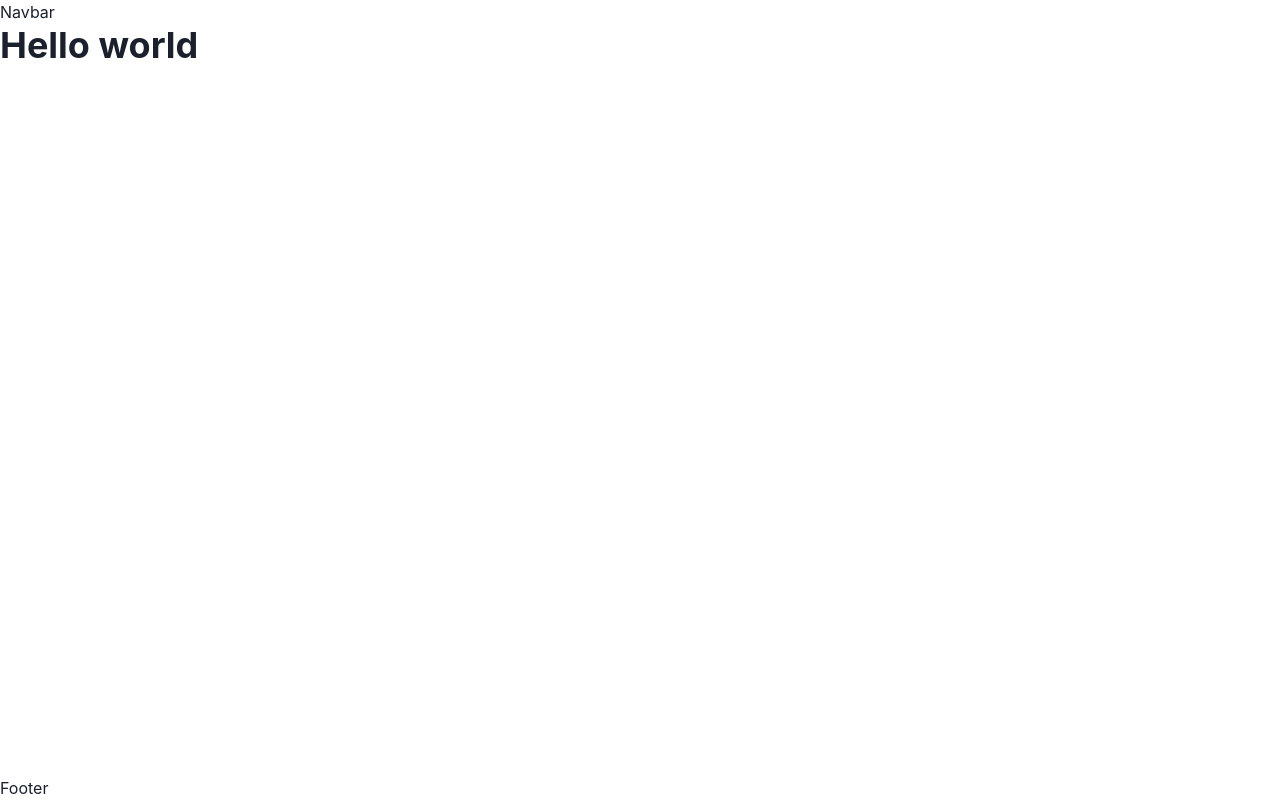
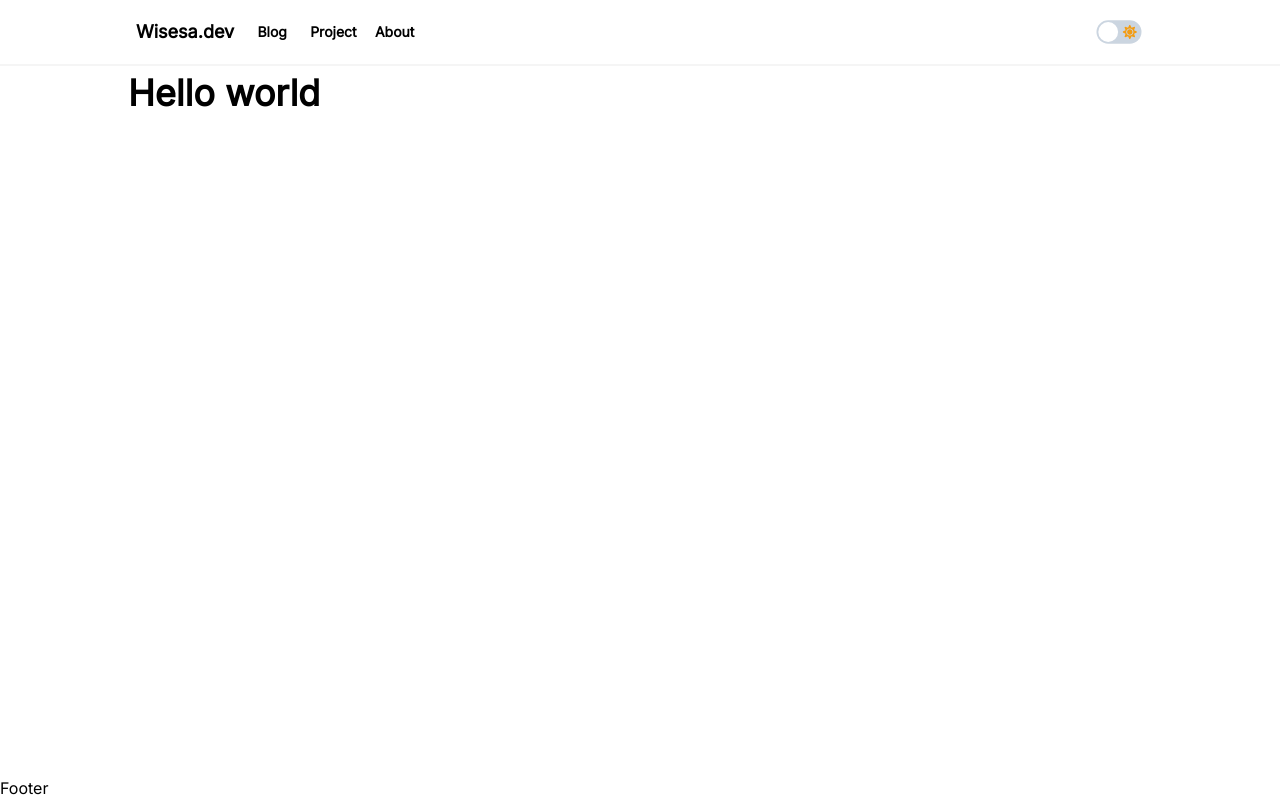
Before and after one commit to JamesWangDev/draw-canvas, a Next.js app: page / in a window 1280 px wide. Built offline with nearby package versions, Linux system fonts and the light colour scheme.

Commit message:
feat: add navbar & theme switcher

```diff
--- a/components/Main.tsx
+++ b/components/Main.tsx
@@ -2,7 +2,14 @@ import { Stack, StackProps } from "@chakra-ui/layout";
 
 const Main = ({ children, ...props }: StackProps) => {
   return (
-    <Stack flex="1" w="full" {...props}>
+    <Stack
+      pt={["54px", "72px"]}
+      flex="1"
+      w="full"
+      maxW="5xl"
+      mx="auto"
+      {...props}
+    >
       {children}
     </Stack>
   );
--- a/components/Navbar.tsx
+++ b/components/Navbar.tsx
@@ -1,7 +1,82 @@
-import { Box } from "@chakra-ui/layout";
-
+import { Button, ButtonProps } from "@chakra-ui/button";
+import { useColorModeValue } from "@chakra-ui/color-mode";
+import { Box, Flex, HStack } from "@chakra-ui/layout";
+import Link from "next/link";
+import ThemeSwitcher from "./ThemeSwitcher";
 const Navbar = () => {
-  return <Box>Navbar</Box>;
+  const color = useColorModeValue("black", "white");
+  const bgColor = useColorModeValue("whiteAlpha.50", "blackAlpha.50");
+  const borderBottomColor = useColorModeValue(
+    "blackAlpha.50",
+    "whiteAlpha.200"
+  );
+  const hoverBg = useColorModeValue("blackAlpha.300", "whiteAlpha.300");
+  const buttonStyle: ButtonProps = {
+    as: "a",
+    borderRadius: "none",
+    py: [6, 8],
+    px: 2,
+    minW: ["50px", "60px"],
+    variant: "ghost",
+    colorScheme: "blackAlpha",
+    color,
+    _hover: {
+      bgColor: hoverBg,
+    },
+    _focus: { boxShadow: "none" },
+  };
+  const links = [
+    {
+      text: "Blog",
+      url: "/blog",
+    },
+    {
+      text: "Project",
+      url: "/project",
+    },
+    {
+      text: "About",
+      url: "/about",
+    },
+  ];
+  return (
+    <Box
+      bgColor="whiteAlpha.50"
+      w="full"
+      sx={{
+        "@supports (backdrop-filter: blur(12px))": {
+          backdropFilter: "blur(12px)",
+          bgColor,
+        },
+        "@supports (-webkit-backdrop-filter: blur(12px))": {
+          WebkitBackdropFilter: "blur(12px)",
+          bgColor,
+        },
+      }}
+      borderBottomColor={borderBottomColor}
+      borderBottomWidth="2px"
+      pos="fixed"
+      top={0}
+    >
+      <Flex mx="auto" w="full" maxW="5xl">
+        <Link href="/" passHref>
+          <Button {...buttonStyle} fontWeight="bold" fontSize="lg">
+            Wisesa.dev
+          </Button>
+        </Link>
+        <HStack spacing={0}>
+          {links.map((data, idx) => (
+            <Link href={data.url} key={idx} passHref>
+              <Button {...buttonStyle} fontSize="sm">
+                {data.text}
+              </Button>
+            </Link>
+          ))}
+        </HStack>
+        <ThemeSwitcher ml="auto" mr="2" alignSelf="center" />
+      </Flex>
+    </Box>
+  );
 };
 
 export default Navbar;
--- /dev/null
+++ b/components/ThemeSwitcher.jsx
@@ -0,0 +1,33 @@
+import React from "react";
+import style from "./ThemeSwitcher.module.css";
+import { FaSun, FaMoon } from "react-icons/fa";
+import { Box, useColorMode } from "@chakra-ui/react";
+//TODO: to typescript
+const ThemeSwitcher = (props) => {
+  const { colorMode, toggleColorMode } = useColorMode();
+  const isDark = colorMode === "dark";
+  return (
+    <Box {...props}>
+      <input
+        defaultChecked={isDark}
+        type="checkbox"
+        className={style.checkbox}
+        id="theme-switcher"
+        onClick={toggleColorMode}
+      />
+      <label
+        className={style.label}
+        htmlFor="theme-switcher"
+        style={{
+          background: isDark ? "#4A5568" : "#CBD5E0",
+        }}
+      >
+        <FaMoon color="#f1c40f" />
+        <FaSun color="#f39c12" />
+        <div className={style.ball}></div>
+      </label>
+    </Box>
+  );
+};
+
+export default ThemeSwitcher;
--- /dev/null
+++ b/components/ThemeSwitcher.module.css
@@ -0,0 +1,31 @@
+.checkbox {
+  opacity: 0;
+  position: absolute;
+}
+.checkbox:checked + .label .ball {
+  transform: translateX(24px);
+}
+.label {
+  border-radius: 50px;
+  cursor: pointer;
+  display: flex;
+  align-items: center;
+  justify-content: space-between;
+  padding: 5px;
+  position: relative;
+  height: 26px;
+  width: 50px;
+  transform: scale(0.9);
+}
+
+.label .ball {
+  background-color: #fff;
+  border-radius: 50%;
+  position: absolute;
+  top: 2px;
+  left: 2px;
+  height: 22px;
+  width: 22px;
+  transform: translateX(0px);
+  transition: transform 0.2s linear;
+}
--- a/package.json
+++ b/package.json
@@ -20,6 +20,7 @@
     "nprogress": "^0.2.0",
     "react": "17.0.2",
     "react-dom": "17.0.2",
+    "react-icons": "^4.2.0",
     "remark-code-titles": "^0.1.2",
     "remark-slug": "^6.0.0"
   },
--- a/pages/_document.tsx
+++ b/pages/_document.tsx
@@ -6,7 +6,12 @@ export default class Document extends NextDocument {
   render() {
     return (
       <Html lang="id">
-        <Head />
+        <Head>
+          <link
+            href="https://fonts.googleapis.com/css2?family=Inter"
+            rel="stylesheet"
+          />
+        </Head>
         <body>
           <ColorModeScript initialColorMode={theme.config.initialColorMode} />
           <Main />
--- a/theme/index.ts
+++ b/theme/index.ts
@@ -1,14 +1,25 @@
-import { extendTheme } from "@chakra-ui/react";
-
+import { extendTheme, theme as defaultTheme } from "@chakra-ui/react";
+import { mode } from "@chakra-ui/theme-tools";
 export default extendTheme({
   config: {
     initialColorMode: "light",
   },
+  // shadows: {
+  //   outline: "0 0 0 3px rgba(0, 0, 0, 0.2)",
+  // },
+  fonts: {
+    body: `'Inter',${defaultTheme.fonts.body}`,
+    heading: `'Inter',${defaultTheme.fonts.heading}`,
+  },
   styles: {
-    global: {
+    global: (props) => ({
       html: {
         scrollBehavior: "smooth",
       },
-    },
+      body: {
+        color: mode("black", "whiteAlpha.900")(props),
+        bg: mode("white", "black")(props),
+      },
+    }),
   },
 });
```
Also changed, not shown: components/RouteLink.tsx (added, +59 -0 lines), 1 other file (tests, documents, lock files or other folders).
